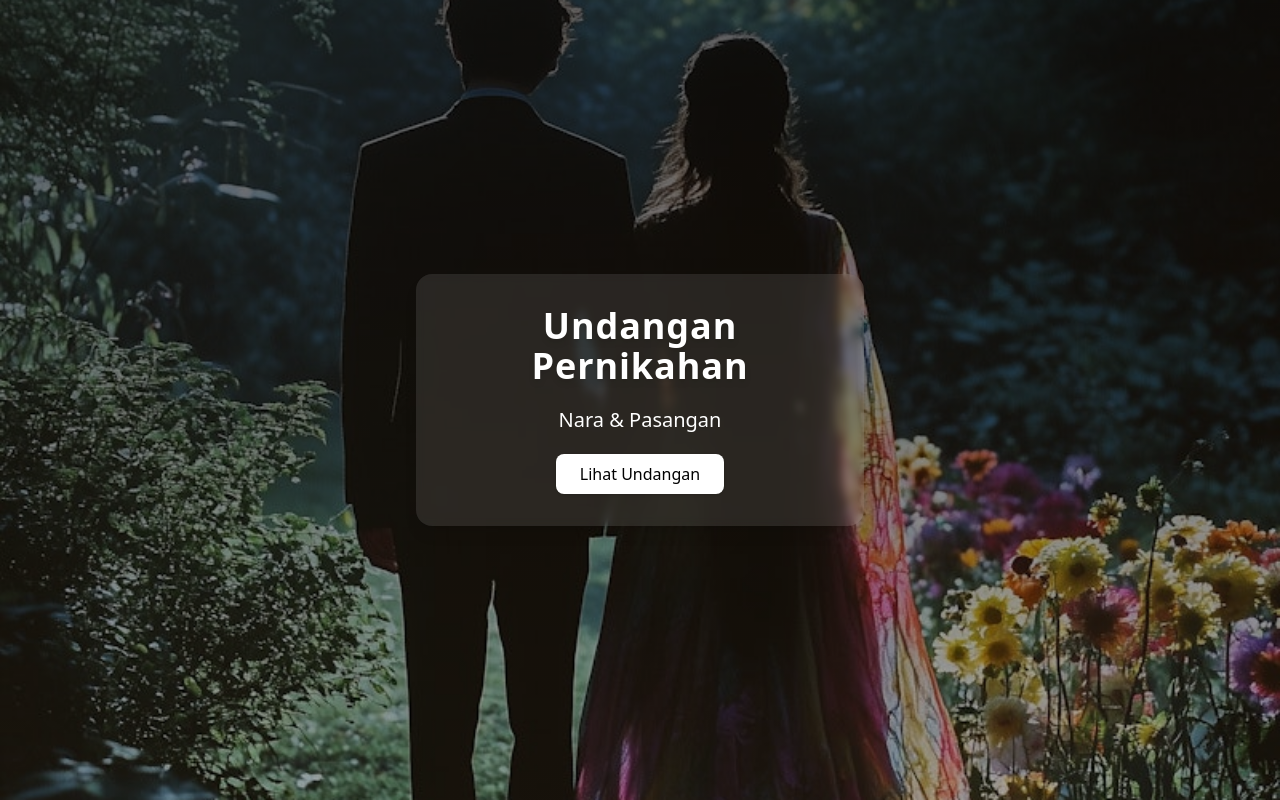
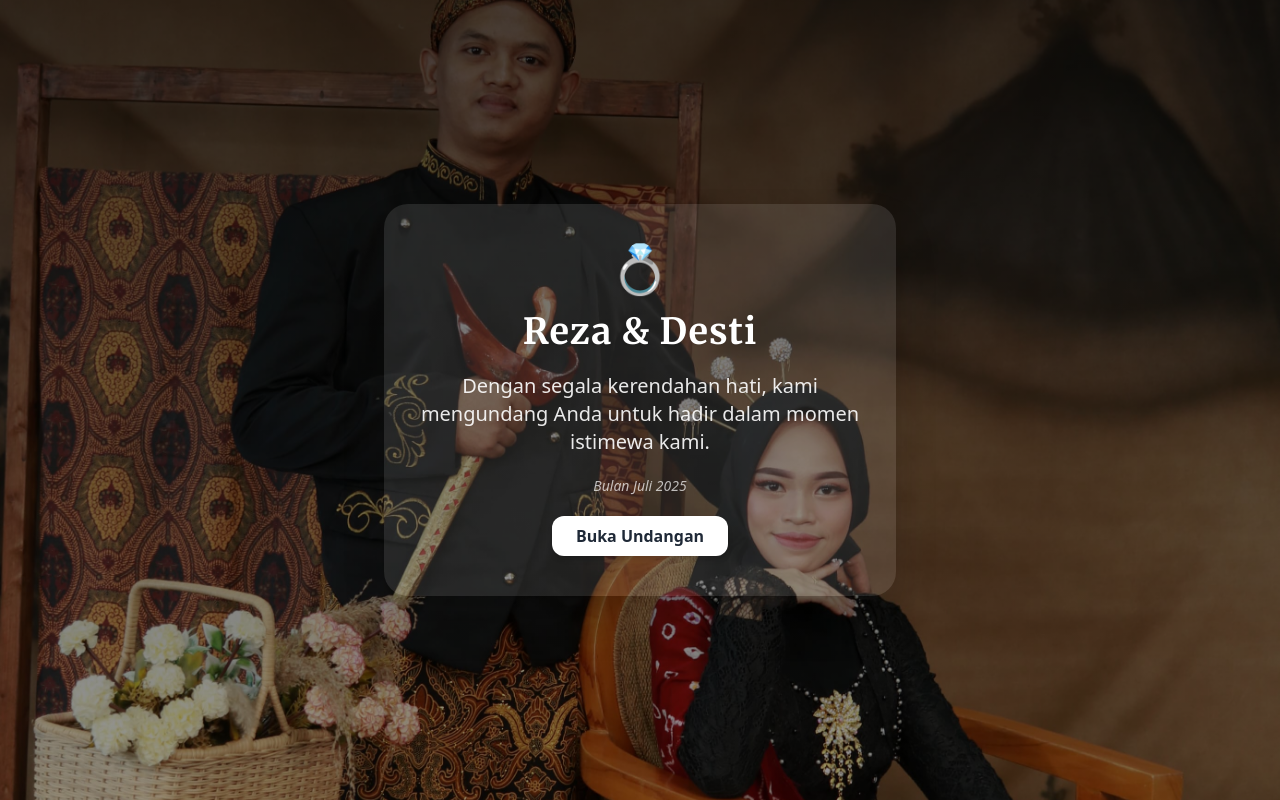
Before and after one commit to yodi-dev/undangan-reza, a Nuxt app: page / in a window 1280 px wide. Built offline with nearby package versions, Linux system fonts and the light colour scheme.

Commit message:
update landing

```diff
--- a/components/Landing.vue
+++ b/components/Landing.vue
@@ -1,31 +1,42 @@
 <template>
   <section class="relative flex items-center justify-center h-screen bg-cover bg-center"
-    style="background-image: url('/images/bg-landing.jpeg')">
+    style="background-image: url('/images/landing.jpg')">
     <!-- Overlay -->
-    <div class="absolute inset-0 bg-gradient-to-b from-black/60 to-black/30 z-0"></div>
+    <div class="absolute inset-0 bg-gradient-to-b from-black/70 to-black/40 z-0"></div>
 
     <!-- Content -->
     <div
-      class="relative z-10 backdrop-blur-sm bg-white/10 text-white text-center px-6 py-8 rounded-2xl shadow-lg max-w-md space-y-5 animate-fade-in">
-      <h1 class="text-4xl font-bold tracking-wide drop-shadow-md">Undangan Pernikahan</h1>
-      <p class="text-xl font-medium">Nara & Pasangan</p>
+      class="relative bg-white/10 text-white text-center px-8 py-10 rounded-3xl shadow-2xl max-w-lg animate-fade-in space-y-5">
+      <div class="flex justify-center text-5xl">
+        <span>💍</span>
+      </div>
+      <h1 class="text-3xl md:text-4xl font-[Merriweather] font-bold tracking-wide drop-shadow-sm">
+        Reza & Desti
+      </h1>
+      <p class="text-lg md:text-xl font-light text-white/90">
+        Dengan segala kerendahan hati, kami mengundang Anda untuk hadir dalam
+        momen istimewa kami.
+      </p>
+      <p class="text-sm text-white/70 italic">Bulan Juli 2025</p>
       <button @click="$emit('open')"
-        class="mt-4 px-6 py-2 bg-white text-black rounded-lg shadow hover:bg-gray-200 transition">
-        Lihat Undangan
+        class="mt-4 px-6 py-2 bg-white text-gray-800 font-semibold rounded-xl shadow-md hover:bg-gray-100 transition">
+        Buka Undangan
       </button>
     </div>
   </section>
 </template>
 
 <script setup>
-// Tidak perlu logic tambahan di sini
+// Kosong, karena hanya UI
 </script>
 
 <style scoped>
+@import url("https://fonts.googleapis.com/css2?family=Merriweather:wght@400;700&display=swap");
+
 @keyframes fade-in {
   0% {
     opacity: 0;
-    transform: translateY(10px);
+    transform: translateY(12px);
   }
 
   100% {
```
Also changed, not shown: public/images/landing.jpg (added).
